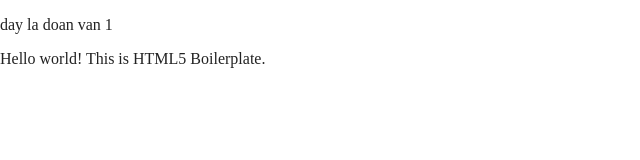
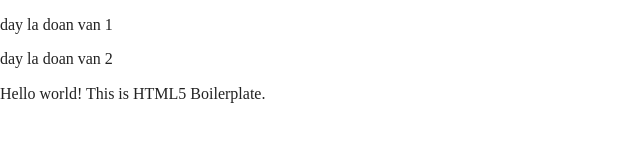
Before and after one commit to thanhtran6916/M1_git_-file2, a website built with Parcel: page index.html in a window 1280 px wide. Shown: the whole page, without its empty margins (0-640 px from the left). Built offline with nearby package versions, Linux system fonts and the light colour scheme.

Commit message:
them the p2 moi

```diff
--- a/index.html
+++ b/index.html
@@ -24,6 +24,7 @@
 
 <body>
   <p>day la doan van 1</p>
+  <p>day la doan van 2</p>
 
   <!-- Add your site or application content here -->
   <p>Hello world! This is HTML5 Boilerplate.</p>
```
